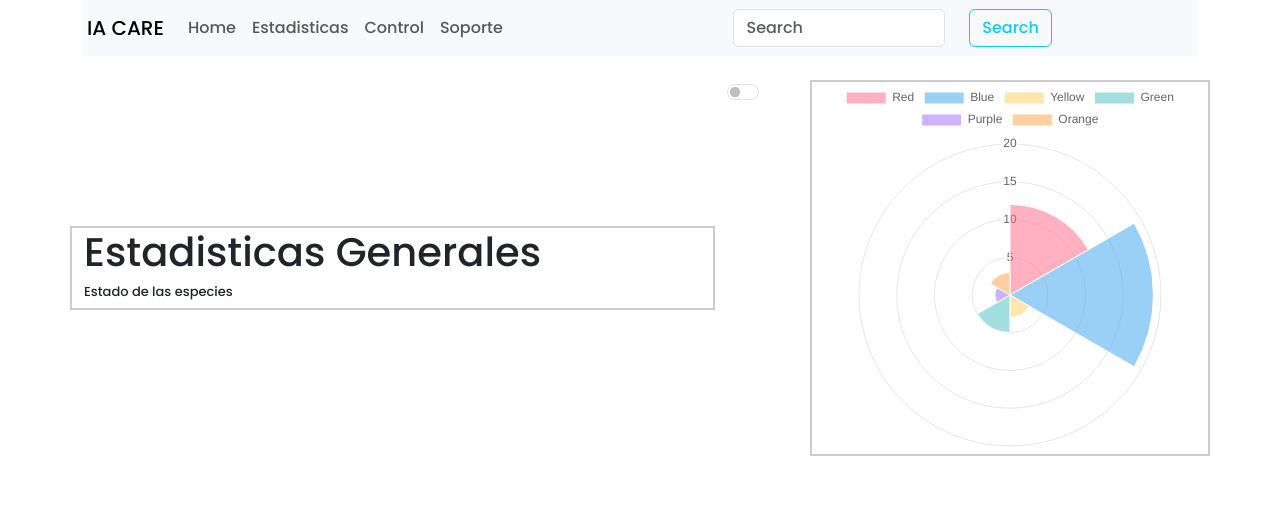
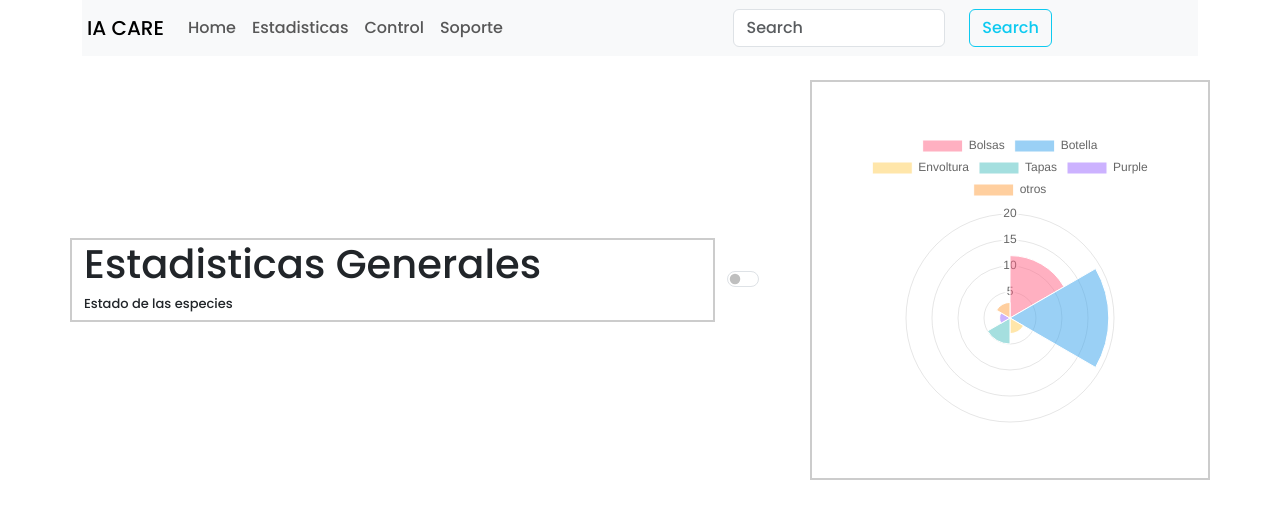
Before and after one commit to johanBR2001/Soft2_Front_Piscigranja, a React (Create React App) app: page /estadisticas in a window 1280 px wide. Shown: the top 518 px of the page. Built offline with nearby package versions, Linux system fonts and the light colour scheme.

Commit message:
pequeños arreglos

```diff
--- a/src/components/Charts/ChartPolar.js
+++ b/src/components/Charts/ChartPolar.js
@@ -12,10 +12,10 @@ import { PolarArea } from 'react-chartjs-2';
 ChartJS.register(RadialLinearScale, ArcElement, Tooltip, Legend);
 
 export const data = {
-  labels: ['Red', 'Blue', 'Yellow', 'Green', 'Purple', 'Orange'],
+  labels: ['Bolsas', 'Botella', 'Envoltura', 'Tapas', 'Purple', 'otros'],
   datasets: [
     {
-      label: '# of Votes',
+      label: '#  elementos',
       data: [12, 19, 3, 5, 2, 3],
       backgroundColor: [
         'rgba(255, 99, 132, 0.5)',
--- a/src/components/Charts/LinesChart.js
+++ b/src/components/Charts/LinesChart.js
@@ -23,7 +23,7 @@ ChartJS.register(
     Filler
 );
 
-var beneficios = [0, 56, 20, 36, 80, 40, 30, -20, 25, 30, 12, 60];
+var beneficios = [0, 56, 20, 36, 80];
 var meses = ["Lunes", "Martes", "Miercoles", "Jueves", "Viernes"];
 
 var midata = {
@@ -42,7 +42,7 @@ var midata = {
         },
         {
             label: 'Otra línea',
-            data: [20, 25, 60, 65, 45, 10, 0, 25, 35, 7, 20, 25]
+            data: [20, 25, 60, 65, 45]
         },
     ],
 };
--- a/src/components/EstadisticasGenerales/EstadGeneral.jsx
+++ b/src/components/EstadisticasGenerales/EstadGeneral.jsx
@@ -46,7 +46,7 @@ function EstadGeneral (){
                     <h1>Estadisticas Generales</h1>
                     <h1 id="fuente">Estado de las especies</h1>
                 </div>
-                <div class="col-1">
+                <div class="col-1 align-self-center">
                     <div class="form-check form-switch">
                         <input class="form-check-input" type="checkbox" role="switch" id="flexSwitchCheckDefault"
                         // Controlador de eventos para el cambio de estado del interruptor
@@ -55,7 +55,7 @@ function EstadGeneral (){
                         {/* <label class="form-check-label" for="flexSwitchCheckDefault">prueba</label> */}
                     </div>
                 </div>
-                <div class="col-6" style={{border: '2px solid #ccc',maxWidth: '400px'}}>
+                <div class="col-6" style={{border: '2px solid #ccc',maxWidth: '400px', minHeight: '400px', display: 'flex', justifyContent: 'center', alignItems: 'center'}}>
                     <div className='outlet'>
                         {activeTab === "tab1" ?  <ChartPolar /> : <LinesChart />}
                     </div>
```
